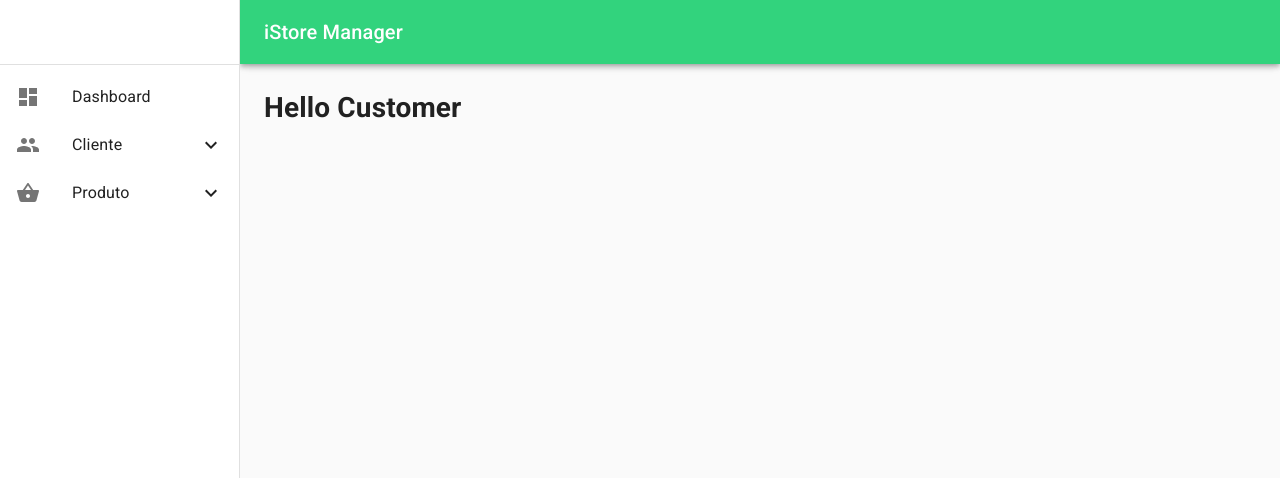
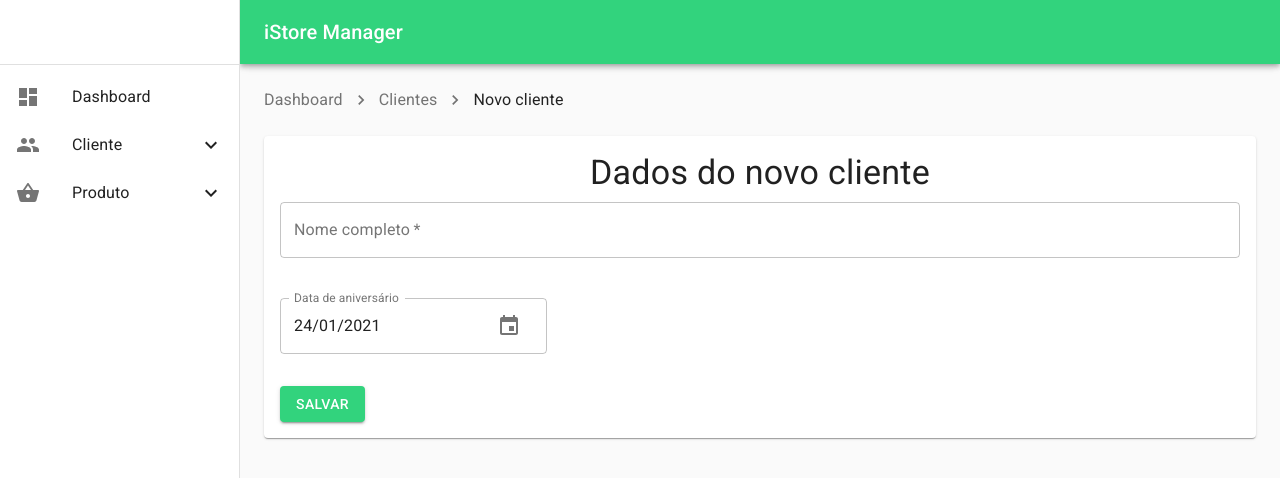
Before and after one commit to Uemerson/istoremanager-frontend, a React (Create React App) app: page /customer in a window 1280 px wide. Shown: the top 478 px of the page. Built offline with nearby package versions, Linux system fonts and the light colour scheme; no server answers.

Commit message:
feat: add new customer page

```diff
--- a/package.json
+++ b/package.json
@@ -47,8 +47,10 @@
     ]
   },
   "dependencies": {
+    "@date-io/date-fns": "1.x",
     "@material-ui/core": "^4.11.3",
     "@material-ui/icons": "^4.11.2",
+    "@material-ui/pickers": "^3.2.10",
     "@material-ui/styles": "^4.11.3",
     "@testing-library/jest-dom": "^5.11.4",
     "@testing-library/react": "^11.1.0",
@@ -59,6 +61,7 @@
     "@types/react-dom": "^16.9.8",
     "axios": "^0.21.1",
     "clsx": "^1.1.1",
+    "date-fns": "^2.17.0",
     "react": "^17.0.1",
     "react-dom": "^17.0.1",
     "react-router-dom": "^5.2.0",
--- a/src/pages/Customer/index.tsx
+++ b/src/pages/Customer/index.tsx
@@ -1,5 +1,104 @@
-import React from 'react';
+import React, { useState } from 'react';
 
-const Customer: React.FC = () => <h1>Hello Customer</h1>;
+import {
+  Breadcrumbs,
+  Link,
+  Typography,
+  Grid,
+  TextField,
+  Paper,
+  Button,
+} from '@material-ui/core';
+import NavigateNextIcon from '@material-ui/icons/NavigateNext';
+import {
+  MuiPickersUtilsProvider,
+  KeyboardDatePicker,
+} from '@material-ui/pickers';
+
+import DateFnsUtils from '@date-io/date-fns';
+
+import useStyles from './styles';
+
+const Customer: React.FC = () => {
+  const classes = useStyles();
+
+  const [selectedDate, setSelectedDate] = useState<Date | null>(new Date());
+
+  const handleSave = () => {
+    console.log('handle save!');
+  };
+
+  const handleDateChange = (date: Date | null) => {
+    setSelectedDate(date);
+  };
+
+  return (
+    <>
+      <Breadcrumbs
+        separator={<NavigateNextIcon fontSize="small" />}
+        aria-label="breadcrumb"
+      >
+        <Link color="inherit" href="/dashboard">
+          Dashboard
+        </Link>
+        <Link color="inherit" href="/customers">
+          Clientes
+        </Link>
+        <Typography color="textPrimary">Novo cliente</Typography>
+      </Breadcrumbs>
+      <main className={classes.layout}>
+        <Paper className={classes.paper}>
+          <Typography
+            component="h1"
+            variant="h4"
+            align="center"
+            className={classes.title}
+          >
+            Dados do novo cliente
+          </Typography>
+          <Grid container spacing={3}>
+            <Grid item xs={12}>
+              <TextField
+                required
+                id="fullName"
+                name="fullName"
+                label="Nome completo"
+                fullWidth
+                autoComplete="given-name"
+                variant="outlined"
+              />
+            </Grid>
+            <Grid item xs={12}>
+              <MuiPickersUtilsProvider utils={DateFnsUtils}>
+                <KeyboardDatePicker
+                  disableToolbar
+                  variant="inline"
+                  inputVariant="outlined"
+                  format="dd/MM/yyyy"
+                  margin="normal"
+                  id="birthday-date"
+                  label="Data de aniversário"
+                  value={selectedDate}
+                  onChange={handleDateChange}
+                  KeyboardButtonProps={{
+                    'aria-label': 'change date',
+                  }}
+                />
+              </MuiPickersUtilsProvider>
+            </Grid>
+          </Grid>
+          <Button
+            variant="contained"
+            color="primary"
+            onClick={handleSave}
+            className={classes.button}
+          >
+            Salvar
+          </Button>
+        </Paper>
+      </main>
+    </>
+  );
+};
 
 export default Customer;
--- /dev/null
+++ b/src/pages/Customer/styles.ts
@@ -0,0 +1,20 @@
+import { makeStyles } from '@material-ui/core/styles';
+
+const useStyles = makeStyles(theme => ({
+  layout: {
+    width: 'auto',
+  },
+  paper: {
+    marginTop: theme.spacing(3),
+    marginBottom: theme.spacing(3),
+    padding: theme.spacing(2),
+  },
+  title: {
+    marginBottom: theme.spacing(1),
+  },
+  button: {
+    marginTop: theme.spacing(3),
+  },
+}));
+
+export default useStyles;
```
Also changed, not shown: 1 other file (tests, documents, lock files or other folders).
